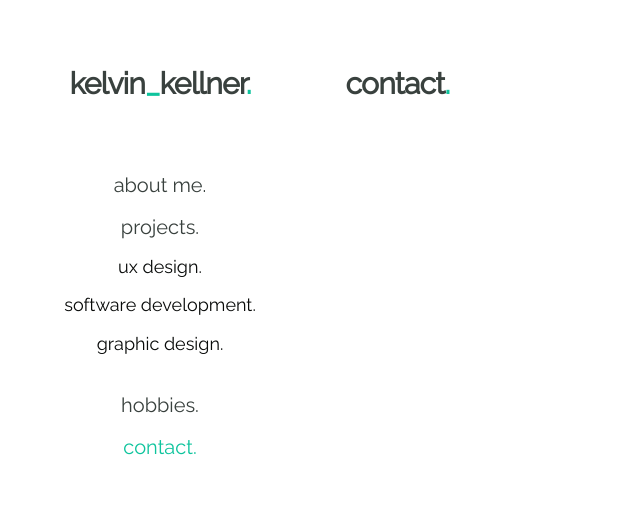
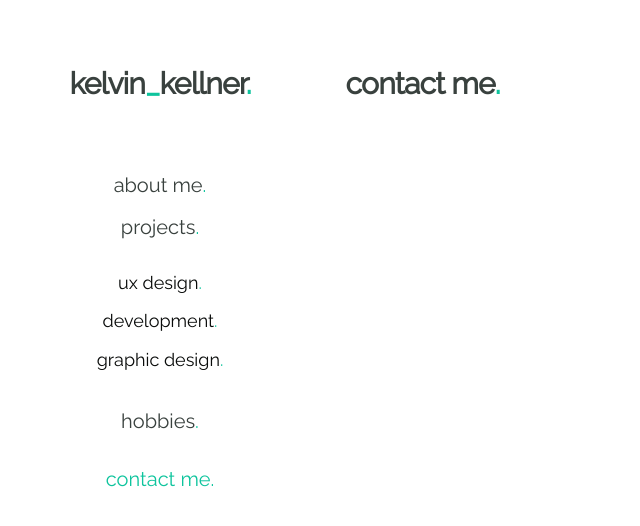
Before and after one commit to kelvinkellner/portfolio-2021, a React (Create React App) app: page /contact in a window 1280 px wide. Both pictures are taken after a click on the link "projects.". Shown: the top 526 px of the page, without its empty margins (0-640 px from the left). Built offline with nearby package versions, Linux system fonts and the light colour scheme; a web font is replaced by a local one.

Commit message:
Change sidebar spacing

```diff
--- a/src/components/pages/contact.js
+++ b/src/components/pages/contact.js
@@ -3,7 +3,7 @@ import React from 'react';
 function ContactPage() {
     return (
         <>
-            <h4 className="heading">contact<span>.</span></h4>
+            <h4 className="heading">contact me<span>.</span></h4>
         </>
     );
 }
--- a/src/components/sidebar.js
+++ b/src/components/sidebar.js
@@ -9,17 +9,17 @@ const Sidebar = props => {
     }
     return (
         <>
-            <h4 className="title text-center font-weight-bold"><Link to="/">kelvin<span>_</span>kellner<span>.</span></Link></h4>
+            <h4 className="title text-center font-weight-bold"><Link exact to="/">kelvin<span>_</span>kellner<span>.</span></Link></h4>
             <ul class="menu">
-                <li><NavLink exact to="/" activeClassName="active">about me.</NavLink></li>
-                <li><Link onClick={ e => handleDropdownCollapse(e) }>projects.</Link></li>
+                <li><NavLink exact to="/" activeClassName="active">about me<span>.</span></NavLink></li>
+                <li><Link onClick={ e => handleDropdownCollapse(e) }>projects<span>.</span></Link></li>
                 <ul class={`menu dropdown${isDropdownCollapsed ? ' collapse' : ''}`}>
-                    <li>ux design.</li>
-                    <li>software development.</li>
-                    <li>graphic design.</li>
+                    <li>ux design<span>.</span></li>
+                    <li>development<span>.</span></li>
+                    <li>graphic design<span>.</span></li>
                 </ul>
-                <li><NavLink to="/hobbies" activeClassName="active">hobbies.</NavLink></li>
-                <li><NavLink to="/contact" activeClassName="active">contact.</NavLink></li>
+                <li><NavLink to="/hobbies" activeClassName="active">hobbies<span>.</span></NavLink></li>
+                <li style={{ marginTop: "2vh" }}><NavLink to="/contact" activeClassName="active">contact me<span>.</span></NavLink></li>
             </ul>
         </>
         );
--- a/src/css/styles.css
+++ b/src/css/styles.css
@@ -61,7 +61,7 @@
 }
 
 .menu.dropdown {
-  margin-bottom: 2vh;
+  margin: 2vh 0;
   height: 12rem;
   opacity: 1;
   transition: all 0.5s ease-in-out;
```
